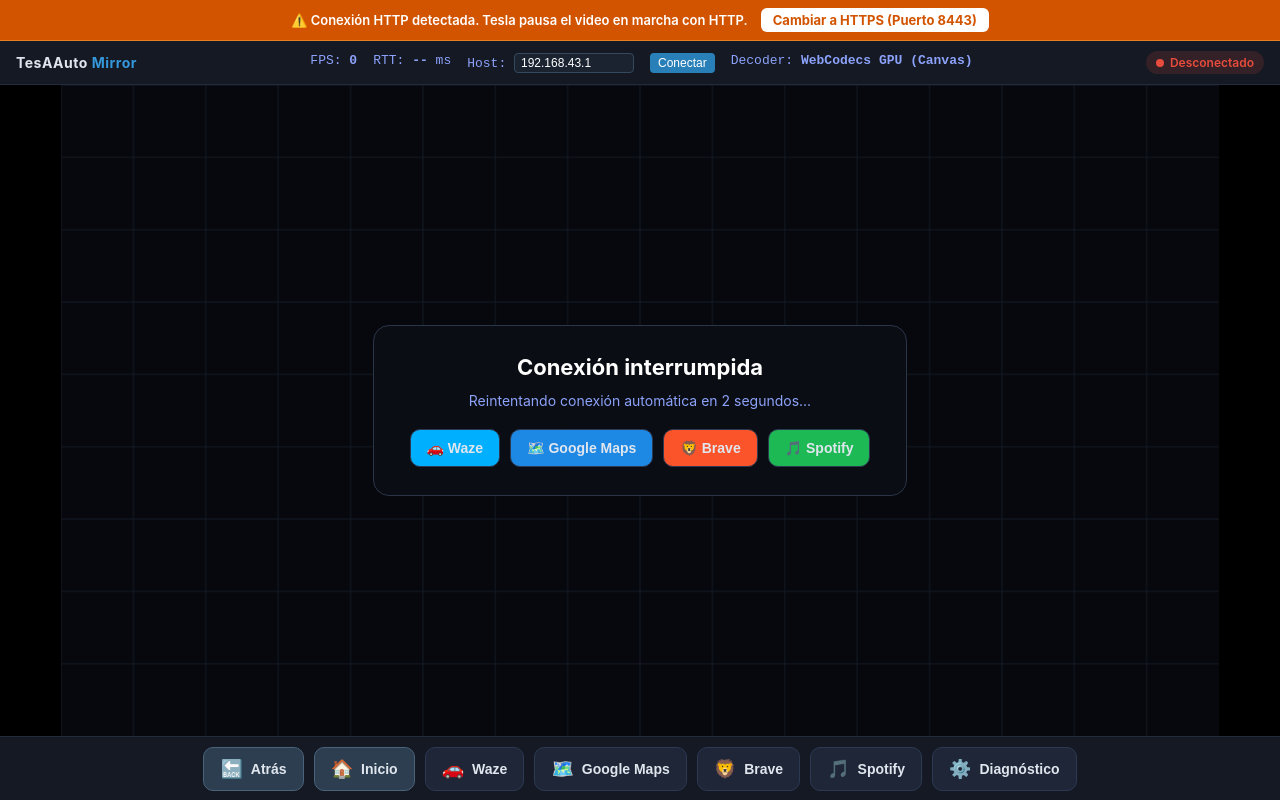
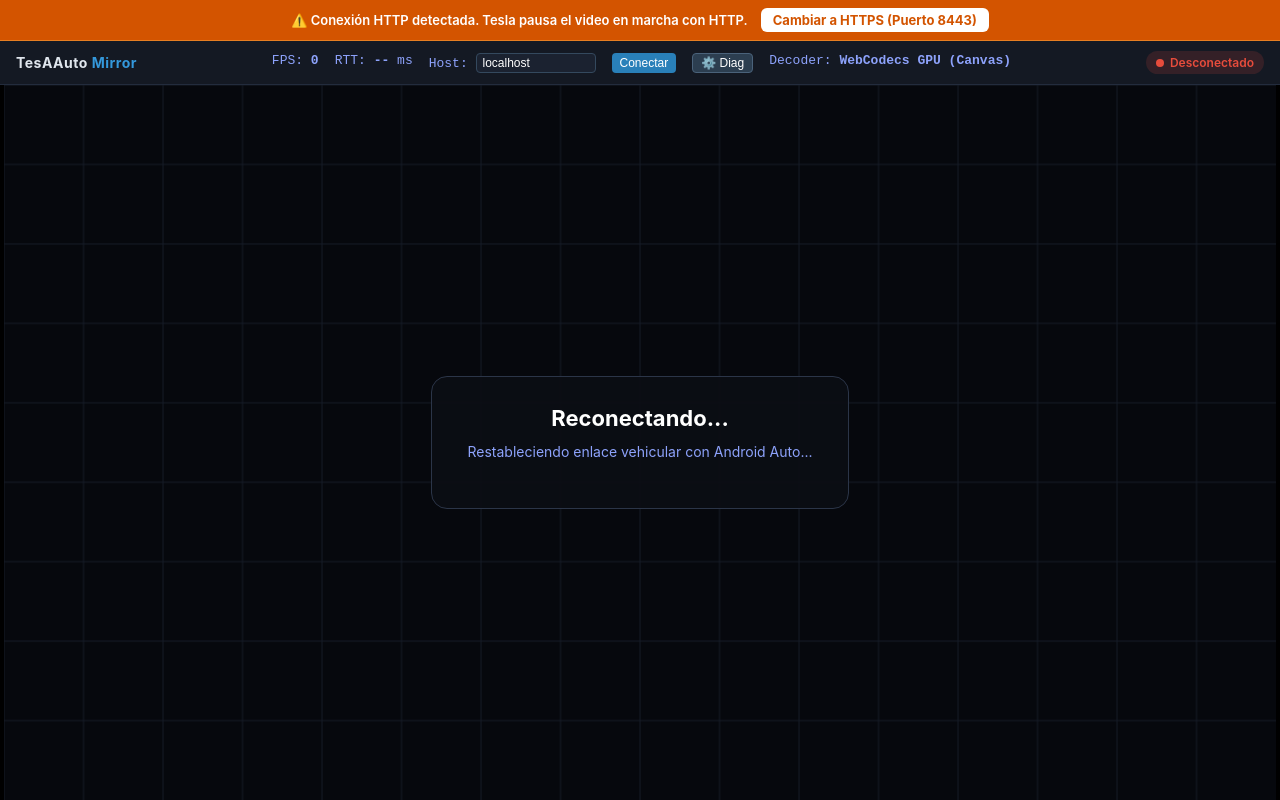
Before and after one commit to johnmantillah-svg/tesAAuto, a plain HTML site: page app/src/main/assets/web/index.html in a window 1280 px wide. Drawn offline with Linux system fonts and the light colour scheme.

Commit message:
feat(ui): vehicular UI clean for Tesla - remove bottom dock and overlay buttons

```diff
--- a/app/src/main/assets/web/index.html
+++ b/app/src/main/assets/web/index.html
@@ -210,6 +210,7 @@
       <span>RTT: <strong id="rtt-val">--</strong> ms</span>
       <span>Host: <input id="phone-host-input" type="text" style="background:#1b2230; color:#fff; border:1px solid #34495e; border-radius:4px; padding:2px 6px; width:120px; font-size:12px;" placeholder="IP Celular" /></span>
       <button id="reconnect-btn" style="background:#2980b9; color:#fff; border:none; border-radius:4px; padding:2px 8px; font-size:12px; cursor:pointer;" onclick="manualReconnect()">Conectar</button>
+      <button id="diag-btn" style="background:#2c3e50; color:#fff; border:1px solid #4a627a; border-radius:4px; padding:2px 8px; font-size:12px; cursor:pointer;" onclick="checkDiag()" title="Ver diagnóstico">⚙️ Diag</button>
       <span>Decoder: <strong id="dec-mode">Detectando...</strong></span>
     </div>
     <div id="status-badge" class="badge disconnected">
@@ -221,47 +222,10 @@
   <div id="viewport-container">
     <canvas id="video-canvas" width="1280" height="720"></canvas>
     <video id="video-player" width="1280" height="720" autoplay muted playsinline></video>
-    <div id="overlay-message">
-      <h2 id="overlay-title">Conectado con Éxito</h2>
-      <p id="overlay-subtitle">Pulsa una aplicación en la barra inferior para iniciar la proyección en la pantalla de Tesla.</p>
-      <div style="display: flex; gap: 10px; justify-content: center; flex-wrap: wrap;">
-        <button class="dock-btn" style="background:#00B0FF;" onclick="launchApp('com.waze', 'Waze')">🚗 Waze</button>
-        <button class="dock-btn" style="background:#1E88E5;" onclick="launchApp('com.google.android.apps.maps', 'Google Maps')">🗺️ Google Maps</button>
-        <button class="dock-btn" style="background:#FB542B;" onclick="launchApp('com.brave.browser', 'Brave')">🦁 Brave</button>
-        <button class="dock-btn" style="background:#1DB954;" onclick="launchApp('com.spotify.music', 'Spotify')">🎵 Spotify</button>
-      </div>
+    <div id="overlay-message" style="display:none;">
+      <h2 id="overlay-title">Reconectando...</h2>
+      <p id="overlay-subtitle">Restableciendo enlace vehicular con Android Auto...</p>
     </div>
-  </div>
-
-  <div id="dock-bar">
-    <button class="dock-btn nav-action" onclick="sendKey(4)" title="Botón Atrás de Android">
-      <span class="dock-icon">🔙</span>
-      <span>Atrás</span>
-    </button>
-    <button class="dock-btn nav-action" onclick="goHome()" title="Botón Inicio / Dashboard de Tesla">
-      <span class="dock-icon">🏠</span>
-      <span>Inicio</span>
-    </button>
-    <button class="dock-btn" onclick="launchApp('com.waze', 'Waze')">
-      <span class="dock-icon">🚗</span>
-      <span>Waze</span>
-    </button>
-    <button class="dock-btn" onclick="launchApp('com.google.android.apps.maps', 'Google Maps')">
-      <span class="dock-icon">🗺️</span>
-      <span>Google Maps</span>
-    </button>
-    <button class="dock-btn" onclick="launchApp('com.brave.browser', 'Brave')">
-      <span class="dock-icon">🦁</span>
-      <span>Brave</span>
-    </button>
-    <button class="dock-btn" onclick="launchApp('com.spotify.music', 'Spotify')">
-      <span class="dock-icon">🎵</span>
-      <span>Spotify</span>
-    </button>
-    <button class="dock-btn" onclick="checkDiag()">
-      <span class="dock-icon">⚙️</span>
-      <span>Diagnóstico</span>
-    </button>
   </div>
 
   <script>
@@ -301,7 +265,11 @@
     }
 
     async function launchApp(pkg, name) {
-      showToast(`Iniciando ${name} en pantalla...`);
+      if (firstFrameReceived) {
+        showToast(`Toca el icono de ${name} en la barra vehicular de la pantalla`, 3000);
+        return;
+      }
+      showToast(`Conectando con Android Auto...`);
       try {
         if (ws && ws.readyState === WebSocket.OPEN) {
           ws.send(JSON.stringify({ action: 'launch', package: pkg }));
@@ -310,7 +278,6 @@
           const data = await resp.json();
           console.log('[TesAAuto] Resultado de lanzamiento:', data);
         }
-        showToast(`Lanzando ${name}...`);
       } catch (e) {
         console.error('[TesAAuto] Error en launchApp:', e);
       }
@@ -464,10 +431,11 @@
     }
 
     function onFrameRendered() {
-      if (!firstFrameReceived) {
-        firstFrameReceived = true;
+      firstFrameReceived = true;
+      if (overlay && (overlay.style.display !== 'none' || overlay.style.opacity !== '0')) {
         overlay.style.opacity = '0';
         overlay.style.pointerEvents = 'none';
+        overlay.style.display = 'none';
       }
       trackFps();
     }
@@ -504,13 +472,13 @@
       const savedHost = localStorage.getItem('tesaauto_phone_host');
       if (savedHost) return savedHost;
 
-      // Si la página se sirve desde el mismo teléfono (ej. http://192.168...:8080)
-      if (window.location.hostname !== 'johnmantillah-svg.github.io' && window.location.hostname !== 'localhost') {
+      // Si la página se sirve desde el mismo teléfono o proxy local (ej. 192.168.x.x, 127.0.0.1, localhost)
+      if (window.location.hostname !== 'johnmantillah-svg.github.io') {
         return window.location.hostname;
       }
 
-      // Por defecto en Hotspot Android Samsung es 192.168.43.1
-      return '192.168.43.1';
+      // Por defecto dominio seguro con certificado Let's Encrypt
+      return 'taada.top';
     }
 
     function manualReconnect() {
@@ -531,9 +499,9 @@
         hostInput.value = targetHost;
       }
 
-      // Determinar puerto y protocolo: si estamos en HTTPS usamos wss://host:8443, si HTTP ws://host:8080
+      // Determinar puerto y protocolo: si estamos en HTTPS usamos wss, si HTTP ws
       const isHttps = (window.location.protocol === 'https:');
-      const wsPort = isHttps ? 8443 : 8080;
+      const wsPort = window.location.port ? window.location.port : (isHttps ? 8443 : 8080);
       const wsProto = isHttps ? 'wss:' : 'ws:';
       const wsUrl = `${wsProto}//${targetHost}:${wsPort}/ws`;
 
@@ -551,18 +519,6 @@
           console.log('[TesAAuto] WebSocket conectado con éxito a', wsUrl);
           showToast(`Conectado al celular (${targetHost})`);
           startPingLoop();
-        };
-
-        ws.onerror = (e) => {
-          console.warn('[TesAAuto] Error en WebSocket:', e);
-          statusText.textContent = 'Error Conexión';
-        };
-
-        ws.onclose = () => {
-          console.log('[TesAAuto] WebSocket desconectado. Reintentando en 3s...');
-          statusText.textContent = 'Reintentando...';
-          statusBadge.className = 'badge disconnected';
-          setTimeout(connect, 3000);
         };
 
         ws.onmessage = (event) => {
@@ -618,6 +574,9 @@
                 jmuxer.feed({
                   video: u8
                 });
+                if (videoElem.paused) {
+                  videoElem.play().catch(() => {});
+                }
                 onFrameRendered();
               } catch (jmErr) {
                 console.error('[TesAAuto] Error en JMuxer feed:', jmErr);
@@ -631,10 +590,15 @@
         ws.onclose = () => {
           statusText.textContent = 'Desconectado';
           statusBadge.className = 'badge disconnected';
-          overlay.style.opacity = '1';
-          overlay.style.pointerEvents = 'auto';
-          document.getElementById('overlay-title').textContent = 'Conexión interrumpida';
-          document.getElementById('overlay-subtitle').textContent = 'Reintentando conexión automática en 2 segundos...';
+          if (!firstFrameReceived && overlay) {
+            overlay.style.display = 'block';
+            overlay.style.opacity = '1';
+            overlay.style.pointerEvents = 'auto';
+            document.getElementById('overlay-title').textContent = 'Reconectando...';
+            document.getElementById('overlay-subtitle').textContent = 'Restableciendo enlace vehicular con Android Auto...';
+          } else {
+            showToast('⚠️ Reconexión vehicular en curso...', 1800);
+          }
           scheduleReconnect();
         };
 
```
Also changed, not shown: docs/index.html (+30 -66 lines).
